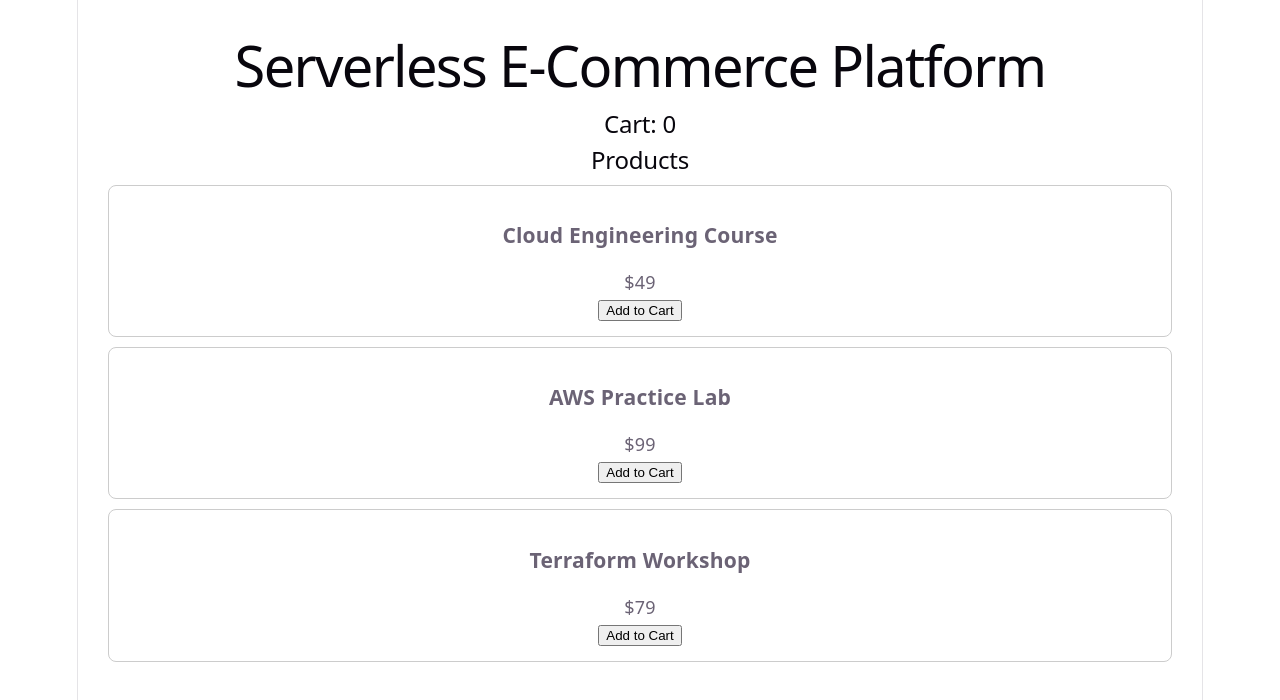
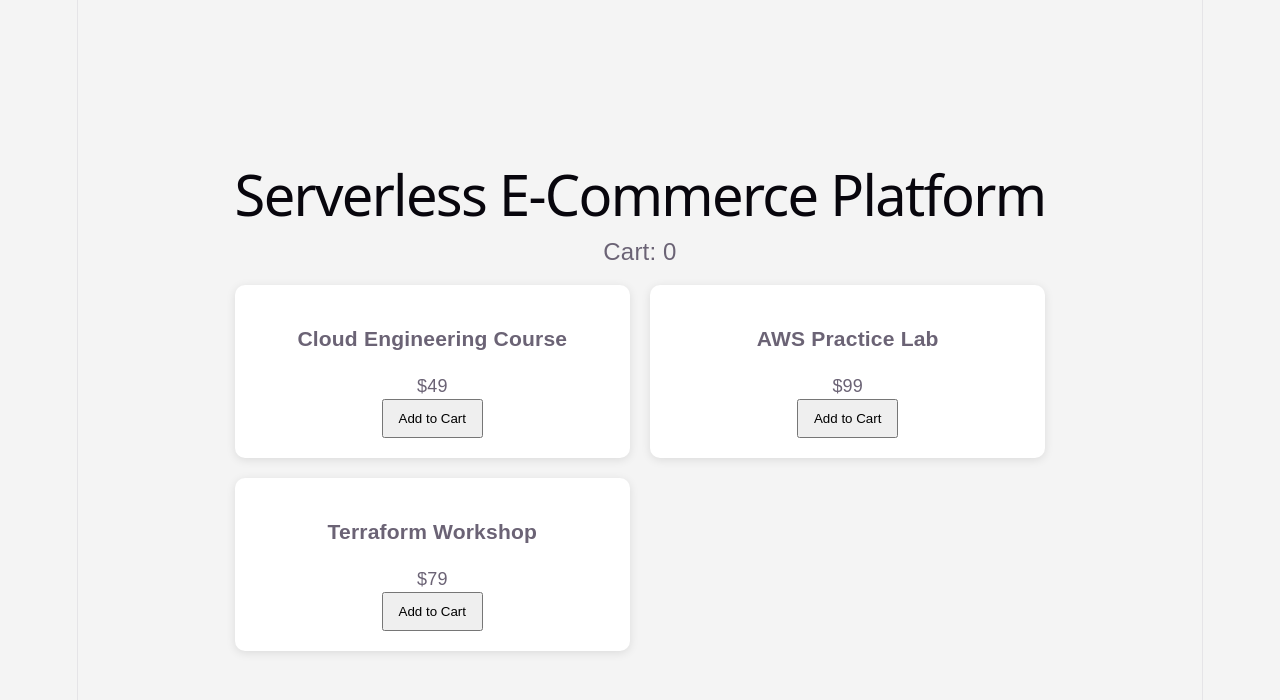
Before and after one commit to monikaa625/serverless-ecommerce-platform, a React app in the folder frontend/: page / in a window 1280 px wide. Shown: the top 700 px of the page. Built offline with nearby package versions, Linux system fonts and the light colour scheme; the HTML template or start-up script is replaced by a standard one.

Commit message:
Improve products UI

```diff
--- a/frontend/src/App.css
+++ b/frontend/src/App.css
@@ -1,184 +1,40 @@
-.counter {
-  font-size: 16px;
-  padding: 5px 10px;
-  border-radius: 5px;
-  color: var(--accent);
-  background: var(--accent-bg);
-  border: 2px solid transparent;
-  transition: border-color 0.3s;
-  margin-bottom: 24px;
-
-  &:hover {
-    border-color: var(--accent-border);
-  }
-  &:focus-visible {
-    outline: 2px solid var(--accent);
-    outline-offset: 2px;
-  }
+body {
+  margin: 0;
+  font-family: Arial, sans-serif;
+  background: #f4f4f4;
 }
 
-.hero {
-  position: relative;
-
-  .base,
-  .framework,
-  .vite {
-    inset-inline: 0;
-    margin: 0 auto;
-  }
-
-  .base {
-    width: 170px;
-    position: relative;
-    z-index: 0;
-  }
-
-  .framework,
-  .vite {
-    position: absolute;
-  }
-
-  .framework {
-    z-index: 1;
-    top: 34px;
-    height: 28px;
-    transform: perspective(2000px) rotateZ(300deg) rotateX(44deg) rotateY(39deg)
-      scale(1.4);
-  }
-
-  .vite {
-    z-index: 0;
-    top: 107px;
-    height: 26px;
-    width: auto;
-    transform: perspective(2000px) rotateZ(300deg) rotateX(40deg) rotateY(39deg)
-      scale(0.8);
-  }
+.app {
+  max-width: 1200px;
+  margin: auto;
+  padding: 20px;
 }
 
-#center {
-  display: flex;
-  flex-direction: column;
-  gap: 25px;
-  place-content: center;
-  place-items: center;
-  flex-grow: 1;
-
-  @media (max-width: 1024px) {
-    padding: 32px 20px 24px;
-    gap: 18px;
-  }
+.title {
+  text-align: center;
 }
 
-#next-steps {
-  display: flex;
-  border-top: 1px solid var(--border);
-  text-align: left;
-
-  & > div {
-    flex: 1 1 0;
-    padding: 32px;
-    @media (max-width: 1024px) {
-      padding: 24px 20px;
-    }
-  }
-
-  .icon {
-    margin-bottom: 16px;
-    width: 22px;
-    height: 22px;
-  }
-
-  @media (max-width: 1024px) {
-    flex-direction: column;
-    text-align: center;
-  }
+.cart {
+  text-align: center;
+  font-size: 24px;
+  margin-bottom: 20px;
 }
 
-#docs {
-  border-right: 1px solid var(--border);
-
-  @media (max-width: 1024px) {
-    border-right: none;
-    border-bottom: 1px solid var(--border);
-  }
+.products-grid {
+  display: grid;
+  grid-template-columns: repeat(auto-fit, minmax(300px, 1fr));
+  gap: 20px;
 }
 
-#next-steps ul {
-  list-style: none;
-  padding: 0;
-  display: flex;
-  gap: 8px;
-  margin: 32px 0 0;
-
-  .logo {
-    height: 18px;
-  }
-
-  a {
-    color: var(--text-h);
-    font-size: 16px;
-    border-radius: 6px;
-    background: var(--social-bg);
-    display: flex;
-    padding: 6px 12px;
-    align-items: center;
-    gap: 8px;
-    text-decoration: none;
-    transition: box-shadow 0.3s;
-
-    &:hover {
-      box-shadow: var(--shadow);
-    }
-    .button-icon {
-      height: 18px;
-      width: 18px;
-    }
-  }
-
-  @media (max-width: 1024px) {
-    margin-top: 20px;
-    flex-wrap: wrap;
-    justify-content: center;
-
-    li {
-      flex: 1 1 calc(50% - 8px);
-    }
-
-    a {
-      width: 100%;
-      justify-content: center;
-      box-sizing: border-box;
-    }
-  }
+.product-card {
+  background: white;
+  padding: 20px;
+  border-radius: 10px;
+  box-shadow: 0 2px 10px rgba(0,0,0,0.1);
+  text-align: center;
 }
 
-#spacer {
-  height: 88px;
-  border-top: 1px solid var(--border);
-  @media (max-width: 1024px) {
-    height: 48px;
-  }
+.product-card button {
+  padding: 10px 15px;
+  cursor: pointer;
 }
-
-.ticks {
-  position: relative;
-  width: 100%;
-
-  &::before,
-  &::after {
-    content: '';
-    position: absolute;
-    top: -4.5px;
-    border: 5px solid transparent;
-  }
-
-  &::before {
-    left: 0;
-    border-left-color: var(--border);
-  }
-  &::after {
-    right: 0;
-    border-right-color: var(--border);
-  }
-}
--- a/frontend/src/App.jsx
+++ b/frontend/src/App.jsx
@@ -1,4 +1,5 @@
 import { useState } from "react";
+import "./App.css";
 import products from "./data/products";
 import ProductCard from "./components/ProductCard";
 
@@ -10,13 +11,16 @@
   };
 
   return (
-    <div style={{ padding: "20px" }}>
-      <h1>Serverless E-Commerce Platform</h1>
+    <div className="app">
+      <h1 className="title">
+        Serverless E-Commerce Platform
+      </h1>
 
-      <h2>Cart: {cartCount}</h2>
+      <div className="cart">
+        Cart: {cartCount}
+      </div>
 
-      <h2>Products</h2>
-
+      <div className="products-grid">
         {products.map((product) => (
           <ProductCard
             key={product.id}
@@ -25,6 +29,7 @@
           />
         ))}
       </div>
+    </div>
   );
 }
 
--- a/frontend/src/components/ProductCard.jsx
+++ b/frontend/src/components/ProductCard.jsx
@@ -1,13 +1,6 @@
 function ProductCard({ product, addToCart }) {
   return (
-    <div
-      style={{
-        border: "1px solid #ccc",
-        padding: "15px",
-        margin: "10px",
-        borderRadius: "8px",
-      }}
-    >
+    <div className="product-card">
       <h3>{product.name}</h3>
 
       <p>${product.price}</p>
```
Lines whose indentation alone changed are shown as unchanged.
